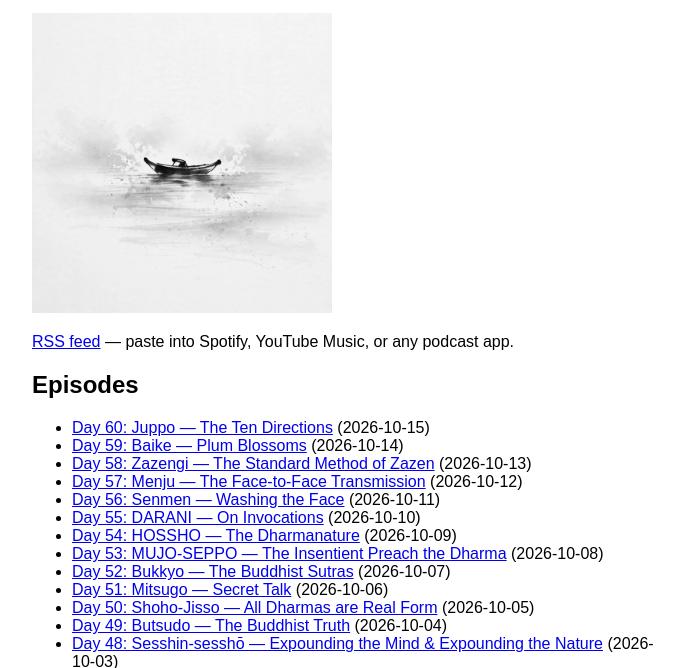
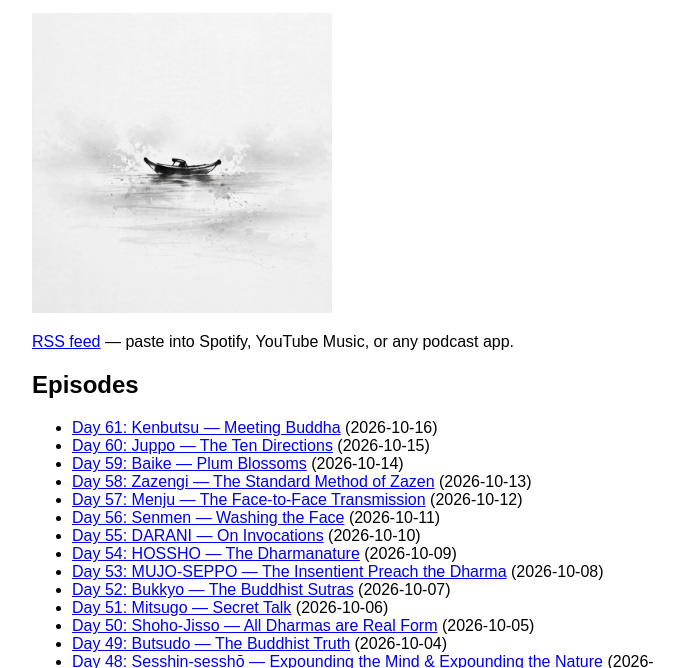
Before and after one commit to kmaynard/mornings-with-kevin, a plain HTML site: page index.html in a window 1280 px wide. Shown: the part 129-797 px from the top of the page, without its empty margins (288-972 px from the left). Drawn offline with Linux system fonts and the light colour scheme.

Commit message:
index: day 61

```diff
--- a/index.html
+++ b/index.html
@@ -6,6 +6,7 @@
 <p><a href="feed.xml">RSS feed</a> — paste into Spotify, YouTube Music, or any podcast app.</p>
 <h2>Episodes</h2>
 <ul>
+<li><a href="episodes/day-61-kenbutsu-meeting-buddha-2026-10-16.mp3">Day 61: Kenbutsu — Meeting Buddha</a> (2026-10-16)</li>
 <li><a href="episodes/day-60-juppo-the-ten-directions-2026-10-15.mp3">Day 60: Juppo — The Ten Directions</a> (2026-10-15)</li>
 <li><a href="episodes/day-59-baike-plum-blossoms-2026-10-14.mp3">Day 59: Baike — Plum Blossoms</a> (2026-10-14)</li>
 <li><a href="episodes/day-58-zazengi-the-standard-method-of-zazen-2026-10-13.mp3">Day 58: Zazengi — The Standard Method of Zazen</a> (2026-10-13)</li>
```
